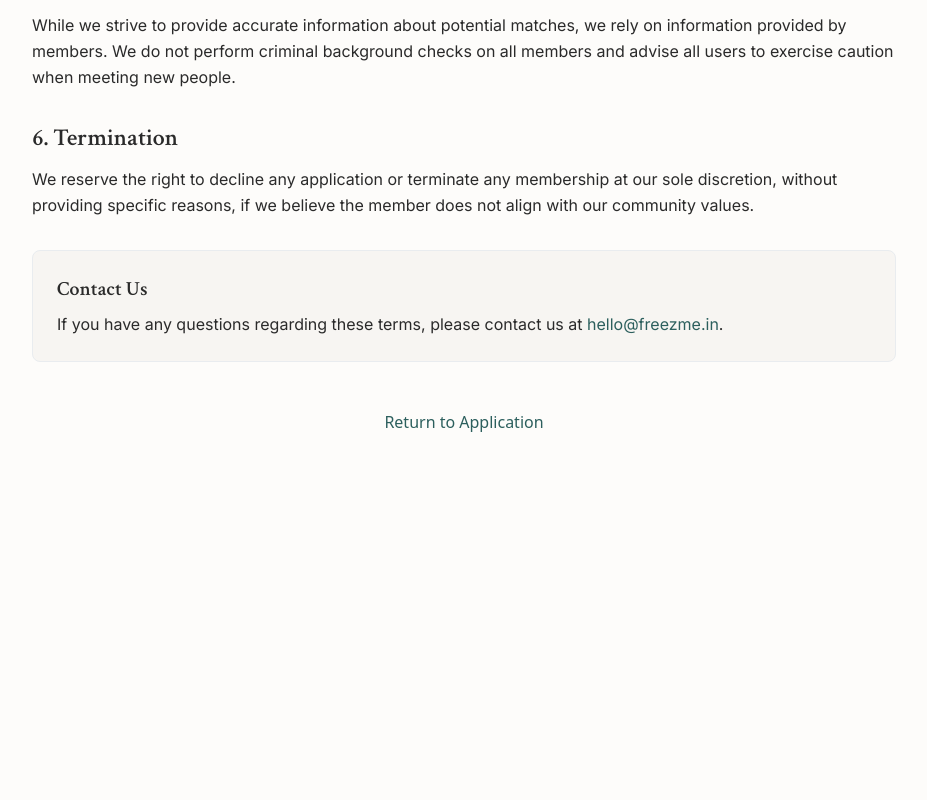
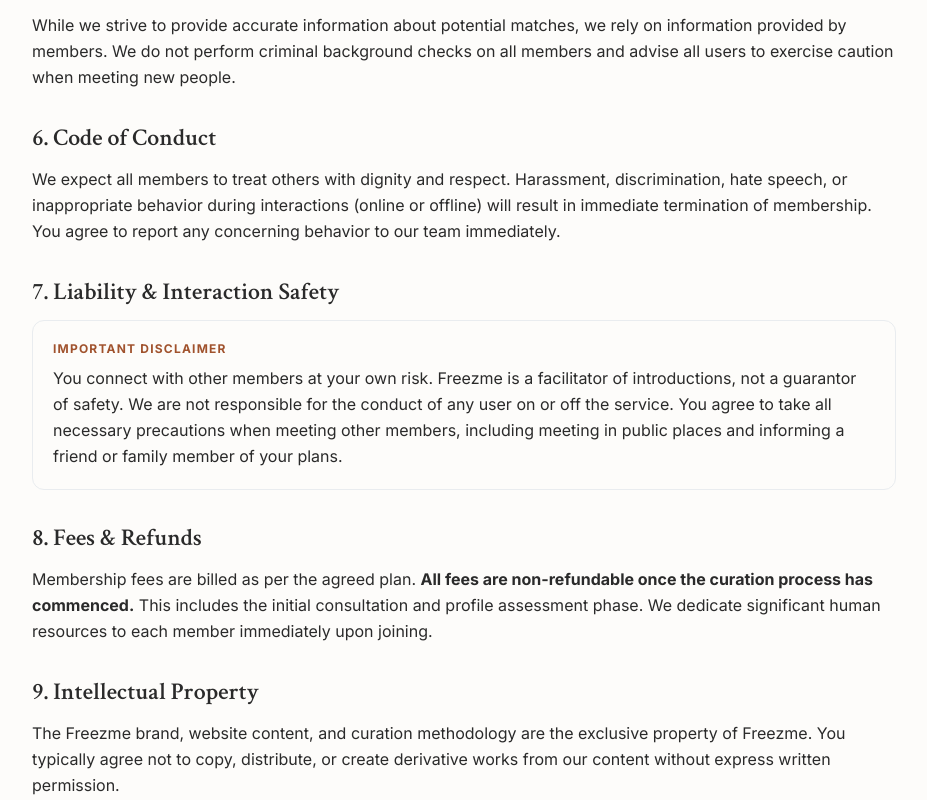
Before and after one commit to Leeshwaan04/freezmelanding, a Next.js app: page /terms in a window 1280 px wide. Shown: the part 920-1720 px from the top of the page, without its empty margins (176-1103 px from the left). Before the commit the page ends 1418 px from the top, so only its background shows below. Built offline with nearby package versions, Linux system fonts and the light colour scheme.

Commit message:
feat: Enhance Terms of Service with robust legal protections

```diff
--- a/src/app/terms/page.tsx
+++ b/src/app/terms/page.tsx
@@ -48,7 +48,38 @@
                     </section>
 
                     <section>
-                        <h2 className="font-headline text-2xl font-semibold text-foreground mb-3">6. Termination</h2>
+                        <h2 className="font-headline text-2xl font-semibold text-foreground mb-3">6. Code of Conduct</h2>
+                        <p>
+                            We expect all members to treat others with dignity and respect. Harassment, discrimination, hate speech, or inappropriate behavior during interactions (online or offline) will result in immediate termination of membership. You agree to report any concerning behavior to our team immediately.
+                        </p>
+                    </section>
+
+                    <section>
+                        <h2 className="font-headline text-2xl font-semibold text-foreground mb-3">7. Liability & Interaction Safety</h2>
+                        <div className="p-5 bg-destructive/5 border border-destructive/20 rounded-xl">
+                            <p className="font-bold text-destructive mb-2 uppercase text-xs tracking-widest">Important Disclaimer</p>
+                            <p>
+                                You connect with other members at your own risk. Freezme is a facilitator of introductions, not a guarantor of safety. We are not responsible for the conduct of any user on or off the service. You agree to take all necessary precautions when meeting other members, including meeting in public places and informing a friend or family member of your plans.
+                            </p>
+                        </div>
+                    </section>
+
+                    <section>
+                        <h2 className="font-headline text-2xl font-semibold text-foreground mb-3">8. Fees & Refunds</h2>
+                        <p>
+                            Membership fees are billed as per the agreed plan. <strong>All fees are non-refundable once the curation process has commenced.</strong> This includes the initial consultation and profile assessment phase. We dedicate significant human resources to each member immediately upon joining.
+                        </p>
+                    </section>
+
+                    <section>
+                        <h2 className="font-headline text-2xl font-semibold text-foreground mb-3">9. Intellectual Property</h2>
+                        <p>
+                            The Freezme brand, website content, and curation methodology are the exclusive property of Freezme. You typically agree not to copy, distribute, or create derivative works from our content without express written permission.
+                        </p>
+                    </section>
+
+                    <section>
+                        <h2 className="font-headline text-2xl font-semibold text-foreground mb-3">10. Termination</h2>
                         <p>
                             We reserve the right to decline any application or terminate any membership at our sole discretion, without providing specific reasons, if we believe the member does not align with our community values.
                         </p>
```
